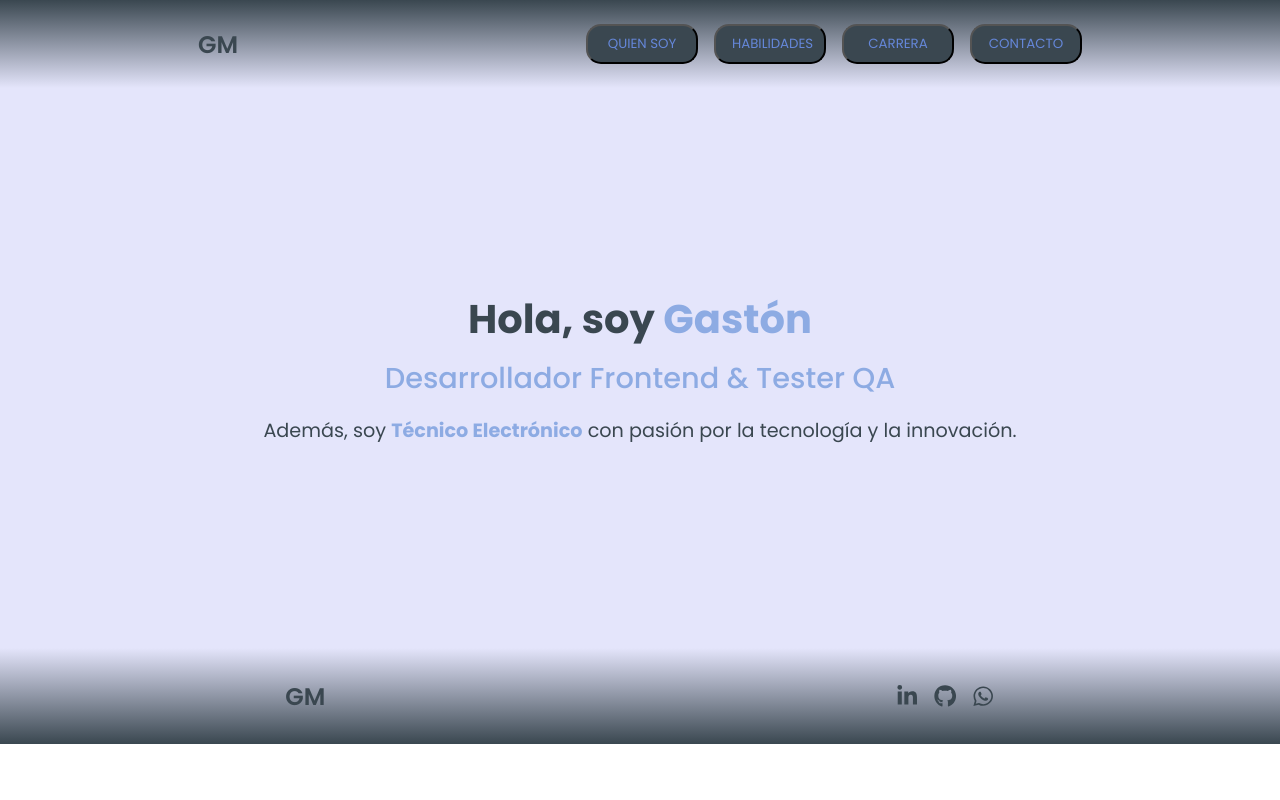
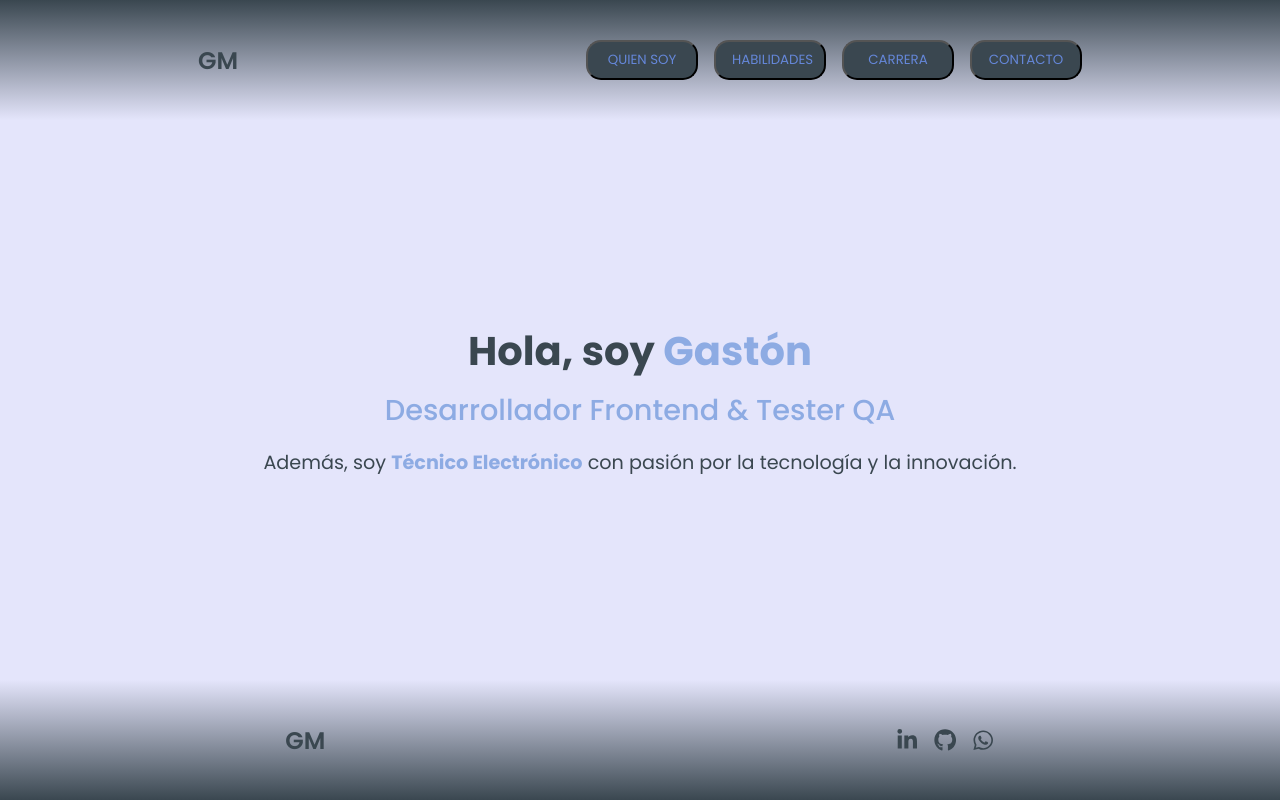
Before and after one commit to Ikkitonga/gaston-macias, a React (Vite) app in the folder gaston-macias/: page / in a window 1280 px wide. Built offline with nearby package versions, Linux system fonts and the light colour scheme.

Commit message:
cambio en altura del componente

```diff
--- a/gaston-macias/src/components/footer/footer.css
+++ b/gaston-macias/src/components/footer/footer.css
@@ -3,7 +3,7 @@
     align-items: center;
     justify-content: space-around;
     background: linear-gradient(var(--color-background-extra-light), var(--color-primary-dark));
-    height: 12vh;
+    height: 15vh;
 }
 
 .logo {
--- a/gaston-macias/src/components/navbar/navbar.css
+++ b/gaston-macias/src/components/navbar/navbar.css
@@ -4,6 +4,8 @@
     justify-content: space-around;
     padding: 1.5rem;
     background: linear-gradient(var(--color-primary-dark), var(--color-background-extra-light));
+    height: 15vh;
+
 }
 
 .logo {
@@ -36,7 +38,7 @@
 }
 
 
-@media screen and (max-width: 550px) {
+@media screen and (max-width: 700px) {
     .abrir-menu,
     .cerrar-menu {
         display: block;
```
